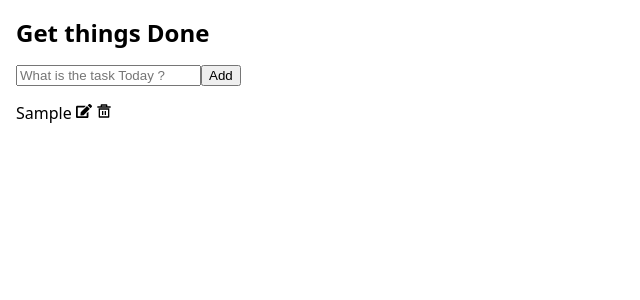
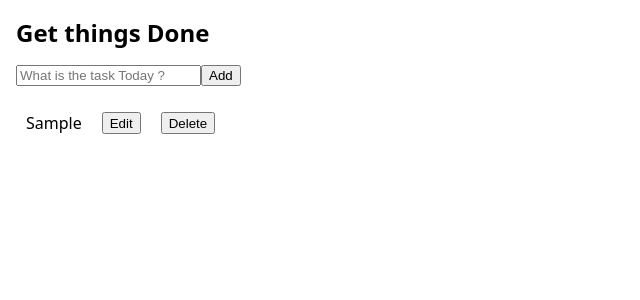
Before and after one commit to riya180/react-ToDo-List, a React (Create React App) app: page / in a window 1280 px wide. Both pictures are taken after typing "Sample" into the empty fields and a click on the button "Add". Shown: the top 300 px of the page, without its empty margins (0-640 px from the left). Built offline with nearby package versions, Linux system fonts and the light colour scheme.

Commit message:
Todo: Delete functionality done

```diff
--- a/package.json
+++ b/package.json
@@ -1,5 +1,5 @@
 {
-  "name": "stackblitz-starters-awsd2d",
+    "name": "stackblitz-starterssd2-awd",
     "version": "0.0.0",
     "private": true,
     "dependencies": {
@@ -23,6 +23,7 @@
         "eject": "react-scripts eject"
     },
     "devDependencies": {
+        "@babel/plugin-proposal-private-property-in-object": "^7.21.11",
         "prettier": "3.2.5",
         "react-scripts": "latest"
     },
--- a/src/components/Todo.js
+++ b/src/components/Todo.js
@@ -1,19 +1,14 @@
-import react from "react";
-import { FaEdit } from "react-icons/fa";
-import { RiDeleteBin5Line } from "react-icons/ri";
-
-export const Todo = ({task}) => {
+import './styles.css'
+export const Todo = ({ task, deleteTodo }) => {
     return (
-        <div className="Todo" >
-            <p> {task.task} <FaEdit /> <RiDeleteBin5Line /> </p>
-             <div>
-
-
+        <div className="todo">
+            <div className="todoItem">{task.task}</div>
+            <div className="todoItem">
+                <button>Edit</button>
             </div>
-
+            <div className="todoItem">
+                <button onClick={() => deleteTodo(task.id)}>Delete</button>
+            </div>
         </div>
-
-
-
     )
 }
--- a/src/components/TodoWrapper.js
+++ b/src/components/TodoWrapper.js
@@ -1,24 +1,30 @@
-import react, {useState} from "react";
-import { TodoForm } from "./TodoForm";
-import { v4 as uuidv4 } from 'uuid';
-import { Todo } from "./Todo";
-uuidv4();
+import react, { useState } from 'react'
+import { TodoForm } from './TodoForm'
+import { v4 as uuidv4 } from 'uuid'
+import { Todo } from './Todo'
+uuidv4()
 
 export const TodoWrapper = () => {
     const [todos, setTodos] = useState([])
 
-    const addTodo = todo => {
-        setTodos([...todos, {id: uuidv4(), task: todo,
-            completed: false, isEditing: false}])
-            console.log(todos)
+    const addTodo = (todo) => {
+        setTodos([
+            ...todos,
+            { id: uuidv4(), task: todo, completed: false, isEditing: false },
+        ])
+        console.log(todos)
     }
 
-    return(
+    const deleteTodo = (id) => {
+        setTodos(todos.filter((item) => item.id !== id))
+    }
+
+    return (
         <div className="TodoWraper">
             <h1>Get things Done</h1>
             <TodoForm addTodo={addTodo} />
             {todos.map((todo, index) => (
-             <Todo task={todo} key={index} />
+                <Todo task={todo} key={index} deleteTodo={deleteTodo} />
             ))}
         </div>
     )
--- /dev/null
+++ b/src/components/styles.css
@@ -0,0 +1,11 @@
+.todo {
+    display: flex;
+    flex-direction: row;
+    justify-content: flex-start;
+    flex-wrap: wrap;
+}
+
+.todoItem {
+    display: flex;
+    padding: 10px;
+}
```
Also changed, not shown: src/components/TodoForm.js (+16 -15 lines), 1 other file (tests, documents, lock files or other folders). Lines whose indentation alone changed are shown as unchanged.
